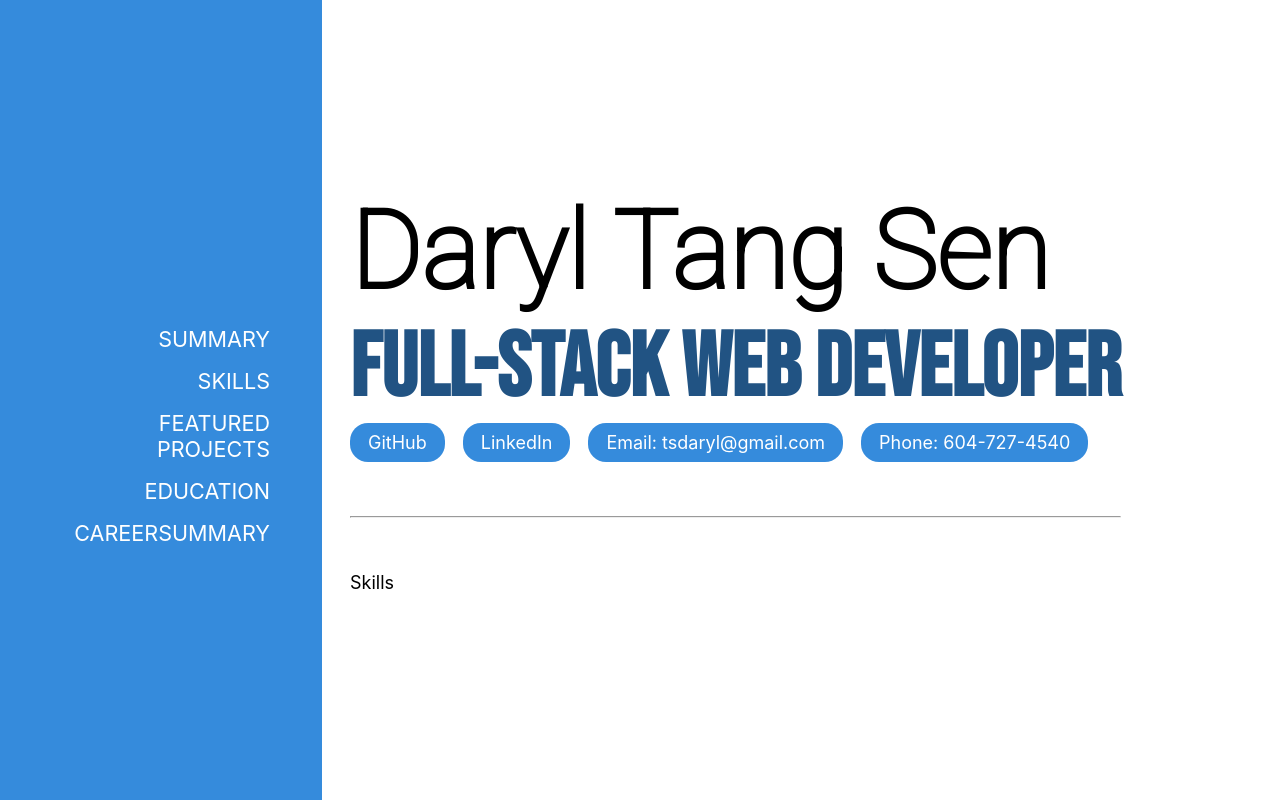
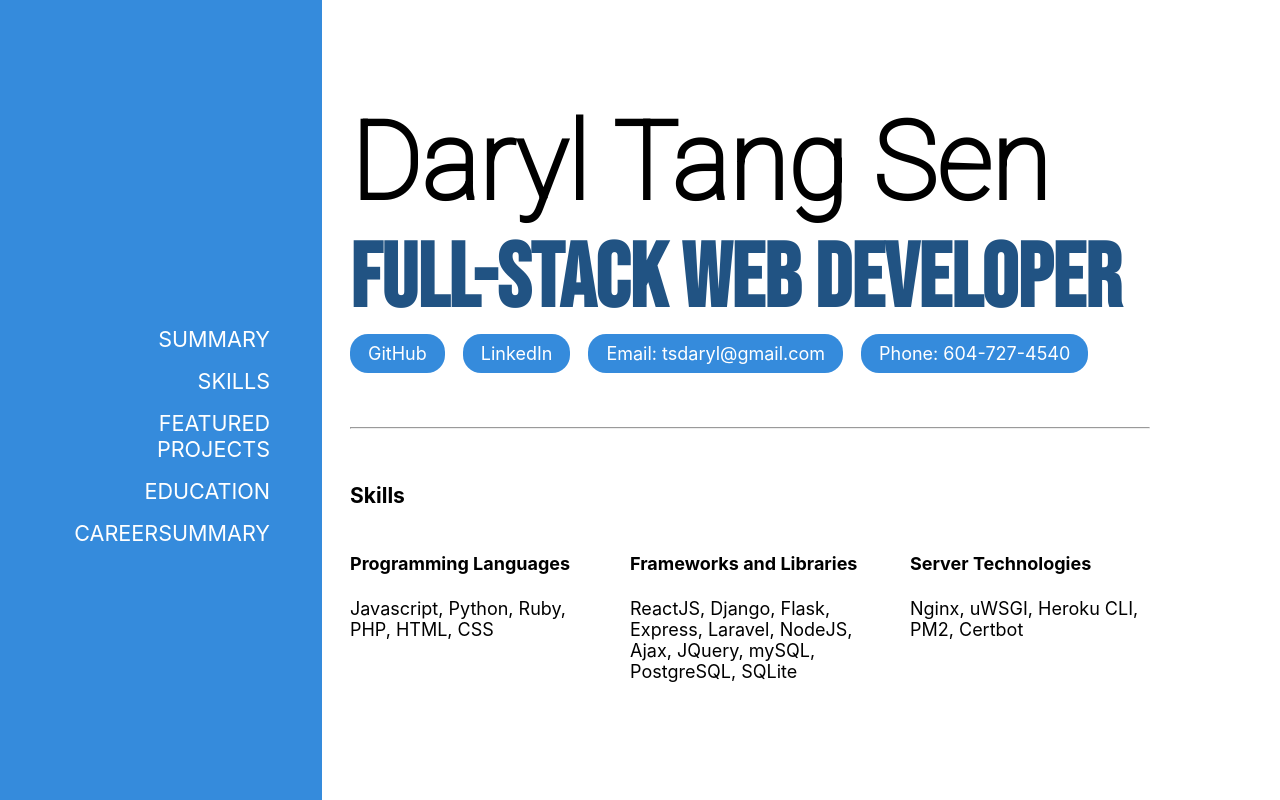
Before and after one commit to daryl-sen/sensworks, a React (Create React App) app: page /skills in a window 1280 px wide. Built offline with nearby package versions, Linux system fonts and the light colour scheme.

Commit message:
add skill page

```diff
--- a/src/App.scss
+++ b/src/App.scss
@@ -13,6 +13,8 @@ body {
 
 #root>main {
   margin-left: 350px;
+  max-width: 800px;
+
 }
 
 #root>main>header {
@@ -45,7 +47,6 @@ hr {
 }
 
 section {
-  max-width: 800px;
   h3 {
     font-size: 1.8em;
   }
--- a/src/Skills.js
+++ b/src/Skills.js
@@ -1,6 +1,36 @@
+import './Skills.scss';
+
 function Skills(props) {
   return (
-    <p>Skills</p>
+    <>
+      <h3>Skills</h3>
+      <div class="three-columns">
+        <div>
+          <article>
+            <h4>Programming Languages</h4>
+            <p>
+              Javascript, Python, Ruby, PHP, HTML, CSS
+            </p>
+          </article>
+        </div>
+        <div>
+          <article>
+            <h4>Frameworks and Libraries</h4>
+            <p>
+              ReactJS, Django, Flask, Express, Laravel, NodeJS, Ajax, JQuery, mySQL, PostgreSQL, SQLite
+            </p>
+          </article>
+        </div>
+        <div>
+          <article>
+            <h4>Server Technologies</h4>
+            <p>
+              Nginx, uWSGI, Heroku CLI, PM2, Certbot
+            </p>
+          </article>
+        </div>
+      </div>
+    </>
 
   );
 }
--- /dev/null
+++ b/src/Skills.scss
@@ -0,0 +1,12 @@
+.three-columns {
+  display: flex;
+  flex-direction: row;
+  justify-content: space-between;
+  div {
+    width: 30%;
+    padding-right: 2em;
+  }
+  div:last-child {
+    padding-right: 0;
+  }
+}
--- a/src/Summary.js
+++ b/src/Summary.js
@@ -2,9 +2,9 @@ function Summary(props) {
   return (
     <section>
       <h3>Summary</h3>
-      <p>
+      <article>
         A web developer who enjoys using web technologies to solve everyday problems. I created web apps currently used by a research lab at Simon Fraser University, reducing workload and decreasing production time for experiments by almost 200%. I worked with local small businesses, friends, and family to create public-facing websites and systems.
-      </p>
+      </article>
     </section>
   );
 }
```
